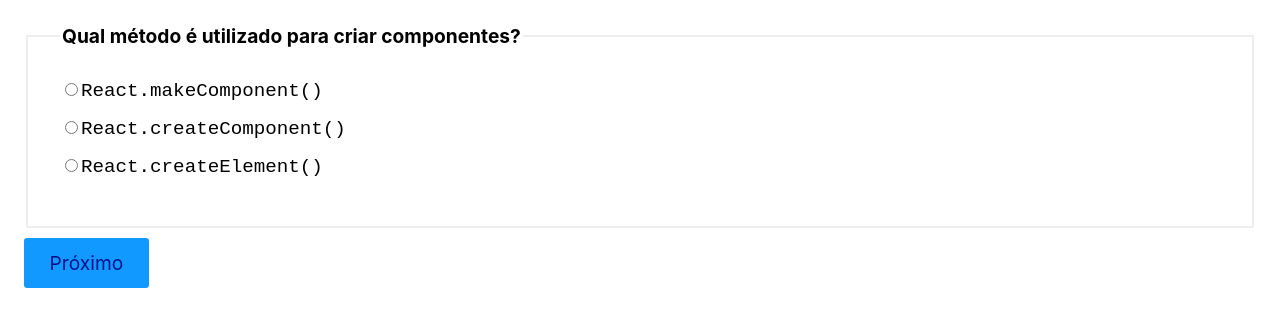
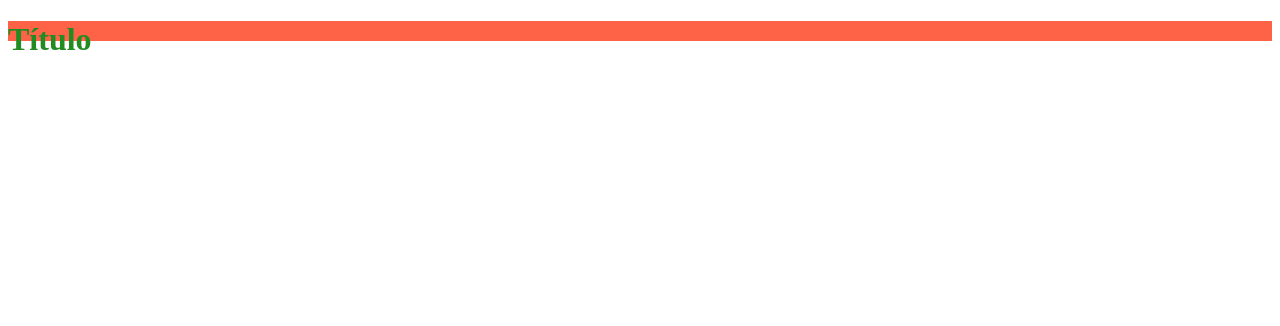
Before and after one commit to MacielSousa/starting-react, a React (Create React App) app in the folder meuapp/: page / in a window 1280 px wide. Shown: the top 326 px of the page. Built offline with nearby package versions, Linux system fonts and the light colour scheme; the HTML template or start-up script is replaced by a standard one.

Commit message:
CSS add to react style

```diff
--- a/meuapp/public/index.html
+++ b/meuapp/public/index.html
@@ -15,7 +15,7 @@
       user's mobile device or desktop. See https://developers.google.com/web/fundamentals/web-app-manifest/
     -->
     <link rel="manifest" href="%PUBLIC_URL%/manifest.json" />
-    <link rel="stylesheet" href="%PUBLIC_URL%/style.css" />
+    <!--<link rel="stylesheet" href="%PUBLIC_URL%/style.css" /> -->
     <!--
       Notice the use of %PUBLIC_URL% in the tags above.
       It will be replaced with the URL of the `public` folder during the build.
@@ -25,7 +25,7 @@
       work correctly both with client-side routing and a non-root public URL.
       Learn how to configure a non-root public URL by running `npm run build`.
     -->
-    <title>React App</title>
+    <title>Treinamento</title>
   </head>
   <body>
     <noscript>Habilide o JavaScript par visualizar o site.</noscript>
--- a/meuapp/src/App.js
+++ b/meuapp/src/App.js
@@ -1,10 +1,10 @@
 import React from 'react';
-import DesafioForm02 from './Formulario/Desafio/DesafioForm02';
+import AppCss from './TrabalhandoCSS/AppCss';
 
 const App = () => {
     return (
         <>
-            <DesafioForm02 />
+            <AppCss />
         </>
     )
 }
--- /dev/null
+++ b/meuapp/src/TrabalhandoCSS/App.css
@@ -0,0 +1,8 @@
+.container {
+    height: 20px;
+    background: tomato;
+}
+
+.title {
+    color: tomato;
+}
--- /dev/null
+++ b/meuapp/src/TrabalhandoCSS/AppCss.js
@@ -0,0 +1,10 @@
+import React from 'react';
+import './App.css';
+import Title from "./Title"
+
+const AppCss = () => {
+    return <div className="container">
+        <Title />
+    </div>;
+}
+export default AppCss;
--- /dev/null
+++ b/meuapp/src/TrabalhandoCSS/Title.css
@@ -0,0 +1,3 @@
+.title {
+    color: forestgreen;
+}
--- /dev/null
+++ b/meuapp/src/TrabalhandoCSS/Title.js
@@ -0,0 +1,8 @@
+import React from 'react';
+import title from'./Title.css'
+
+const Title = () => {
+    return <h1 className="title">Título</h1>
+}
+
+export default Title;
```
